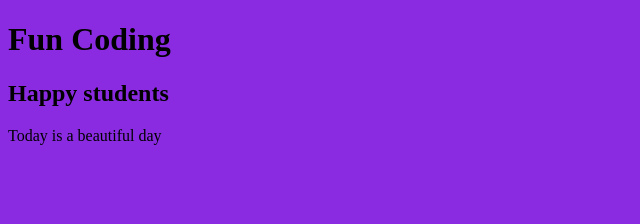
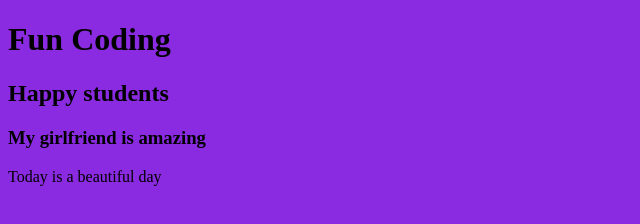
Before and after one commit to AkutoBlade/practice-session, a plain HTML site: page index.html in a window 1280 px wide. Shown: the whole page, without its empty margins (0-640 px from the left). Drawn offline with Linux system fonts and the light colour scheme.

Commit message:
initial push

```diff
--- a/index.html
+++ b/index.html
@@ -9,6 +9,7 @@
 <body style="background-color: blueviolet;">
   <h1>Fun Coding</h1>
   <h2>Happy students</h2>
+  <h3> My girlfriend is amazing</h3>
   <p>Today is a beautiful day</p>
 </body>
 </html>
```
